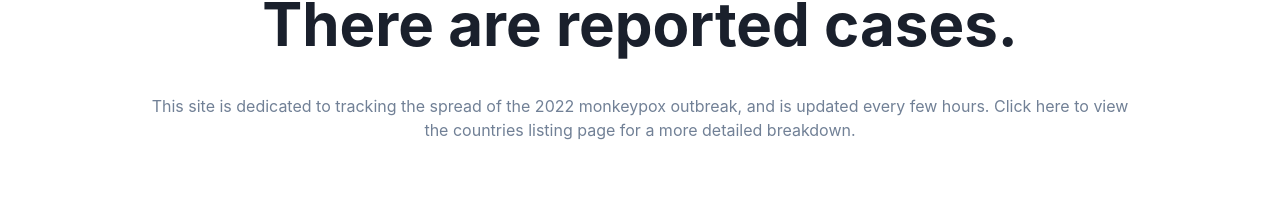
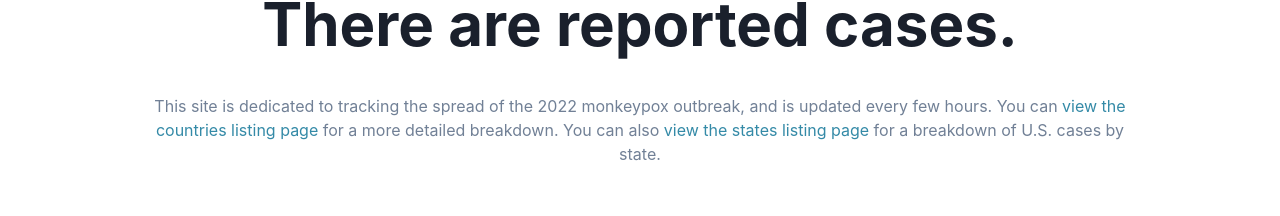
Before and after one commit to pearcircuitmike/visualizer, a Next.js app: page / in a window 1280 px wide. Shown: the part 156-372 px from the top of the page. Built offline with nearby package versions, Linux system fonts and the light colour scheme; no server answers.

Commit message:
Add link styles on homepage

```diff
--- a/pages/index.js
+++ b/pages/index.js
@@ -12,6 +12,7 @@ import {
 } from "@chakra-ui/react";
 
 import Link from "next/link";
+import { colors } from "../styles/colors.js";
 
 import Script from "next/script";
 import WorldMapChart from "./components/WorldMap.js";
@@ -131,11 +132,19 @@ export default function Home() {
             </Heading>
             <Text color={"gray.500"} maxW={"5xl"}>
               This site is dedicated to tracking the spread of the 2022
-              monkeypox outbreak, and is updated every few hours. Click here to{" "}
+              monkeypox outbreak, and is updated every few hours. You can{" "}
               <Link href="/countries">
-                <a>view the countries listing page</a>
+                <a style={{ color: `${colors.blueMunsell}` }}>
+                  view the countries listing page
+                </a>
               </Link>{" "}
-              for a more detailed breakdown.
+              for a more detailed breakdown. You can also{" "}
+              <Link href="/states">
+                <a style={{ color: `${colors.blueMunsell}` }}>
+                  view the states listing page
+                </a>
+              </Link>{" "}
+              for a breakdown of U.S. cases by state.
             </Text>
           </Stack>
         </Container>
```
